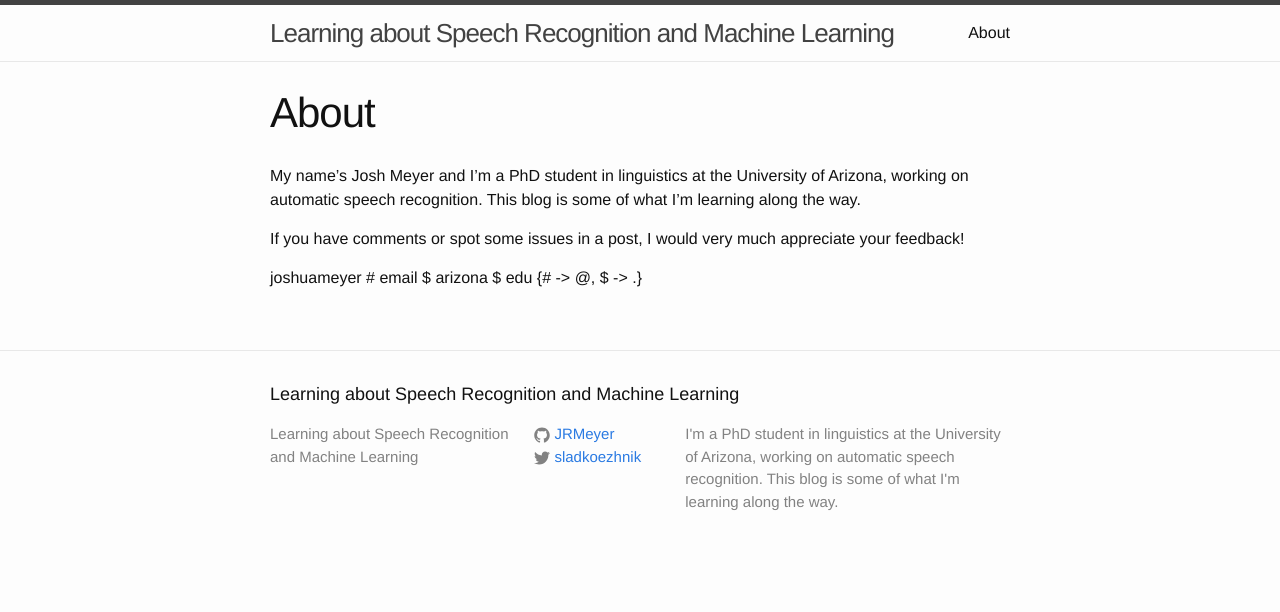
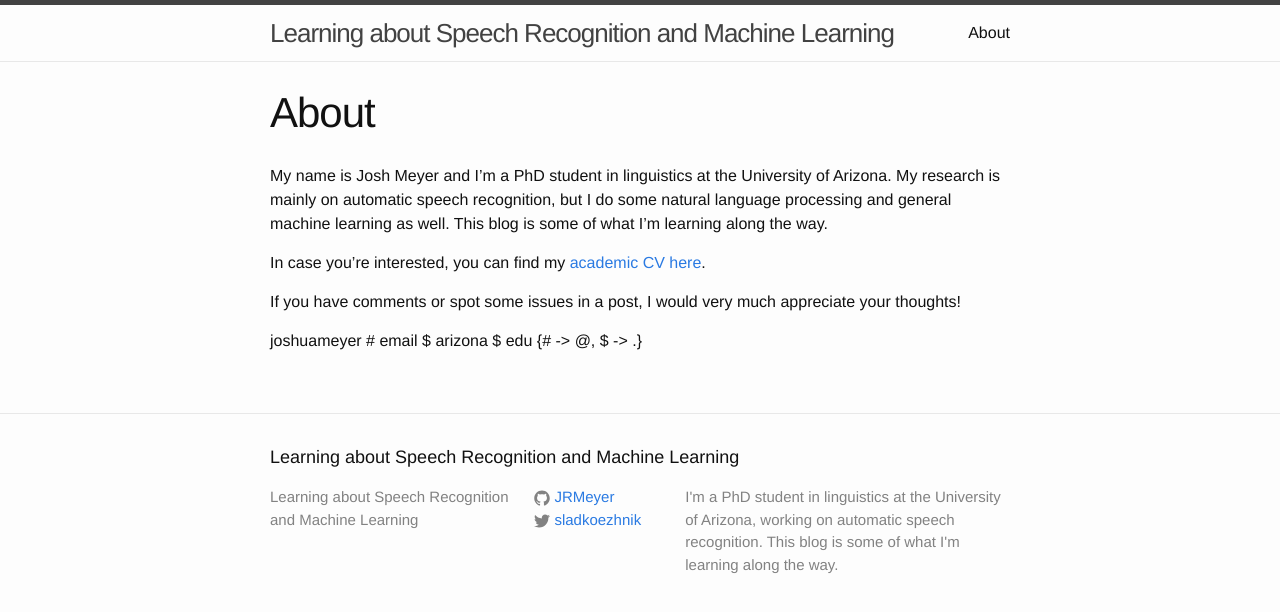
Before and after one commit to JRMeyer/jrmeyer.github.io, a Jekyll site: the page built from about.md, in a window 1280 px wide. Shown: the top 612 px of the page. Built offline with Jekyll 4.4.1, drawn with Linux system fonts in a browser that asks for light colours.

Commit message:
added my cv

```diff
--- a/about.md
+++ b/about.md
@@ -4,8 +4,10 @@ title: About
 permalink: /about/
 ---
 
-My name's Josh Meyer and I'm a PhD student in linguistics at the University of Arizona, working on automatic speech recognition. This blog is some of what I'm learning along the way.
+My name is Josh Meyer and I'm a PhD student in linguistics at the University of Arizona. My research is mainly on automatic speech recognition, but I do some natural language processing and general machine learning as well. This blog is some of what I'm learning along the way.
 
-If you have comments or spot some issues in a post, I would very much appreciate your feedback!
+In case you're interested, you can find my [academic CV here]({{ site.url }}/misc/josh-meyer-cv.pdf).
+
+If you have comments or spot some issues in a post, I would very much appreciate your thoughts!
 
 joshuameyer # email $ arizona $ edu {# -> @, $ -> .}
```
Also changed, not shown: 1 other file.
